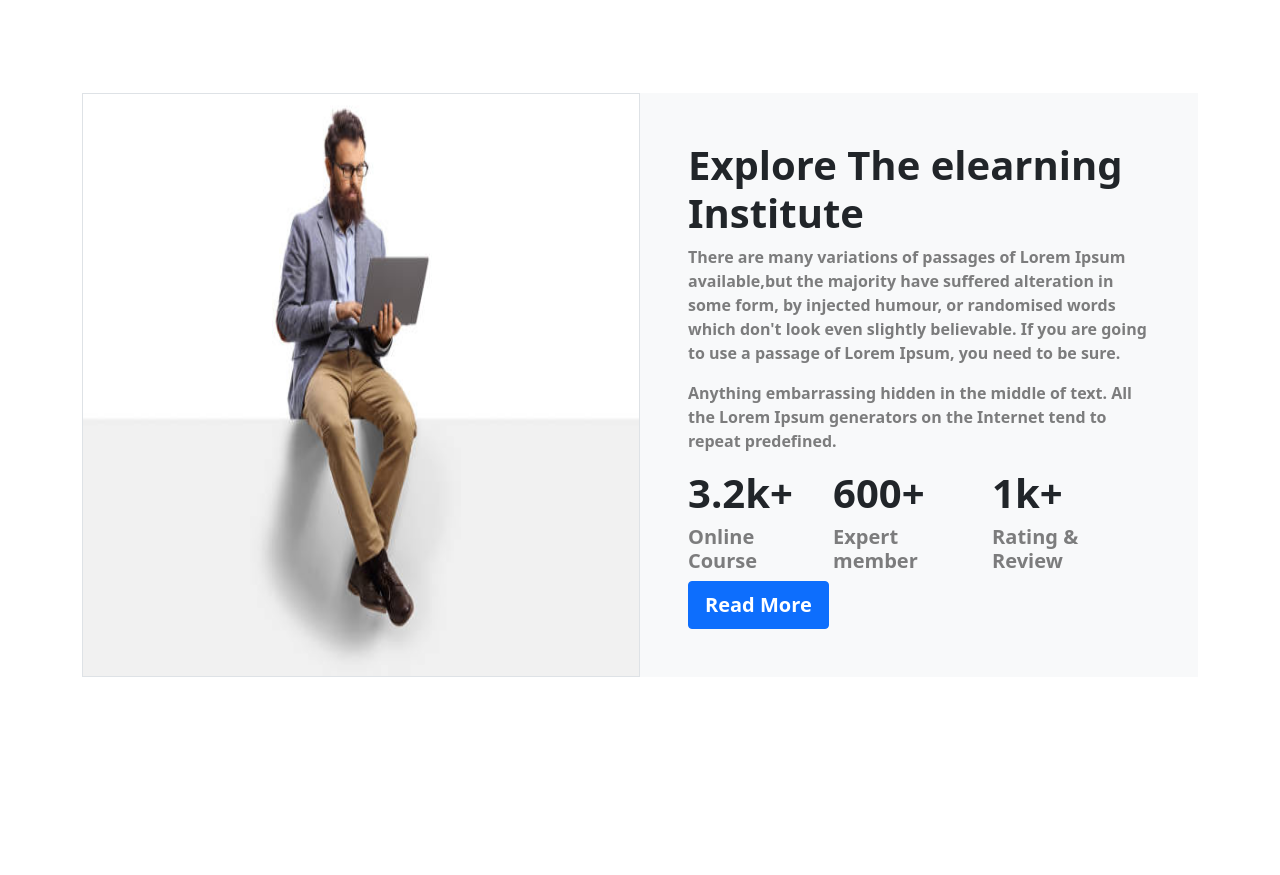
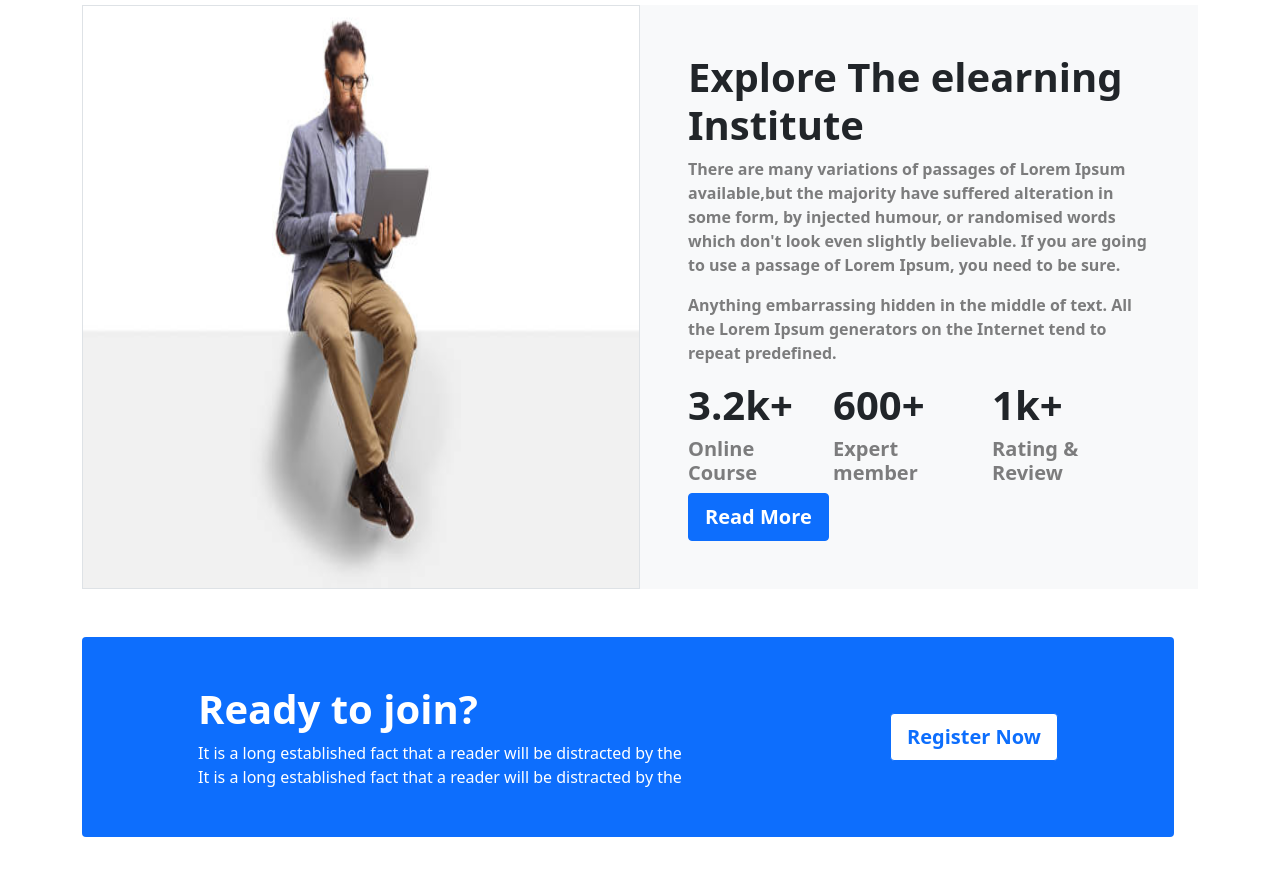
Before and after one commit to MohammadSazzatulislam/EdTech-portfolio, a plain HTML site: page index.html in a window 1280 px wide. Shown: the part 1871-2746 px from the top of the page. Before the commit the page ends 2548 px from the top, so only its background shows below. Drawn offline with nearby package versions, Linux system fonts and the light colour scheme.

Commit message:
add register section

```diff
--- a/Css/style.css
+++ b/Css/style.css
@@ -6,7 +6,11 @@
     bottom: 0;
 }
 
-.elarningsige{
+/* .elarningsige{
     width: 100%;
-    height: 60vh;
-}
+    height: 570px;
+} */
+
+/* .registersection{
+    margin-top: 350px;
+} */
--- a/index.html
+++ b/index.html
@@ -11,7 +11,7 @@
   </head>
   <body>
 
-    <header>
+    <header >
               <!-- navber -->
               <nav class="container-fluid navbar py-4 navbar-expand-lg fixed-top bg-white  ">
                 <div class="container">
@@ -37,8 +37,8 @@
               <!-- navber -->
 
               <!-- banner slider section -->
-              <section class="mb-5 mt-5 pt-5">
-                <div id="carouselExampleCaptions" class="carousel slide  container" data-bs-ride="false">
+              <section>
+                <div id="carouselExampleCaptions" class="carousel slide my-5 pt-5  container" data-bs-ride="false">
                   <div class="carousel-inner container-fluid  ">
                     <div class="carousel-item active  ">
                       <img src="images/cover/banner.jpg" class="w-100 rounded-2 " alt="...">
@@ -68,7 +68,7 @@
     <main>
             <!-- courses section -->
               <section class="container ">
-               <div class="container w-auto text-center px-5 pt-5 pb-4 ">
+               <div class="container w-auto text-center px-5 my-5  ">
                   <h1 class="fw-bold">Discover Our Popular Courses</h1>
                   <p>It is a long established fact that a reader will be distracted by the readable
                     content of a page when looking at its layout.</p>
@@ -138,8 +138,8 @@
             <!-- courses section -->
 
               <!-- elarning section -->
-              <section class="container mt-5 pt-5 ">
-                <div class="card elarningsige border-0" >
+              <section class="container ">
+                <div class="card mt-5 border-0 " >
                   <div class="row g-0">
                     <div class=" col-sm-12 col-md-6 col-lg-6">
                       <img src="images/other/working.jpg" class="w-100 h-100 border " alt="...">
@@ -172,11 +172,42 @@
                 </div>
 
               </section>
+              <!-- elarning section -->
+
+              <!-- register section -->
+              <div class="container ">
+                <div class=" container-fluid row my-5  ">
+                  <div class="col bg-primary py-5 d-flex justify-content-around align-items-center rounded-1">
+                    <div class=" text-white">
+                      <h1 class="fw-bold">Ready to join?</h1>
+                      <span>It is a long established fact that a reader will be distracted by the </span><br>
+                      <span>It is a long established fact that a reader will be distracted by the </span>
+                    </div>
+                    <div class="" >
+                      <a class="btn btn-primary text-primary bg-white btn-lg rounded-1 fw-semibold fs-5  " href="#" role="button">Register Now</a>
+                    </div>
+                </div>
+              </div>
 
 
 
 
-              <!-- elarning section -->
+
+
+
+
+
+
+              <!-- <section class="container registersection ">
+                <div class=" container-fluid my-5  py-5 bg-primary rounded-1 ">
+                  <div class="d-flex align-items-center ">
+
+
+                  </div>
+                </div>
+              </section> -->
+
+              <!-- register section -->
 
 
 
```
